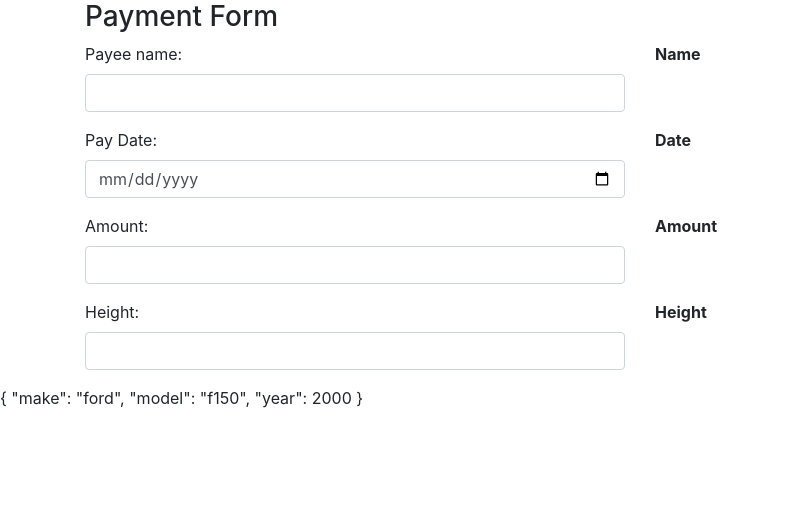
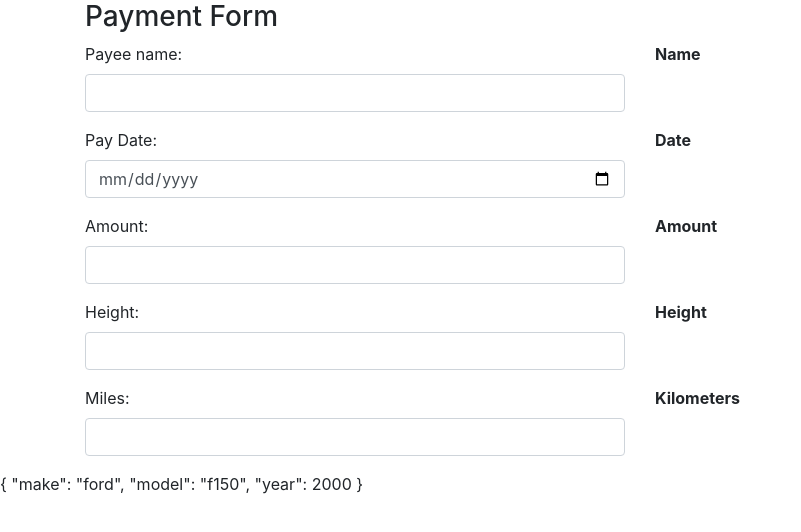
Before and after one commit to ritchey0713/pipes, an Angular app: page / in a window 1280 px wide. Shown: the top 532 px of the page, without its empty margins (0-801 px from the left). Built offline with nearby package versions, Linux system fonts and the light colour scheme.

Commit message:
add mile pipe

```diff
--- a/src/app/app.component.html
+++ b/src/app/app.component.html
@@ -52,6 +52,19 @@
     </div>
   </div>
 
+  <div class="row">
+    <div class="form-group col">
+      <label>Miles:</label>
+      <input type="text" class='form-control' (input)="onMilesChange($event.target.value)" />
+    </div>
+    <div class="col">
+      <label><b>Kilometers</b></label>
+      <div>
+        {{ miles }}
+      </div>
+    </div>
+  </div>
+
 </div>
 
 {{car | json}}
--- a/src/app/app.component.ts
+++ b/src/app/app.component.ts
@@ -11,6 +11,7 @@ export class AppComponent {
   date: string;
   amount: number;
   height: number;
+  miles: number;
 
   car = {
     make: "ford",
@@ -36,4 +37,9 @@ export class AppComponent {
     this.height = heightAmount
   }
 
+  onMilesChange = (value: string) => {
+    const milesAmount = parseFloat(value)
+    this.miles = milesAmount
+  }
+
 }
--- a/src/app/app.module.ts
+++ b/src/app/app.module.ts
@@ -2,10 +2,12 @@ import { BrowserModule } from '@angular/platform-browser';
 import { NgModule } from '@angular/core';
 
 import { AppComponent } from './app.component';
+import { MilesConvertPipe } from './miles-convert.pipe';
 
 @NgModule({
   declarations: [
-    AppComponent
+    AppComponent,
+    MilesConvertPipe
   ],
   imports: [
     BrowserModule
```
